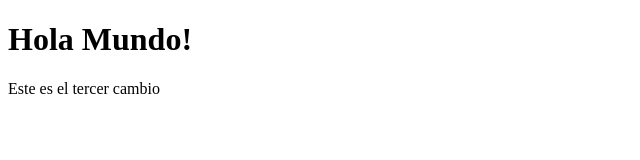
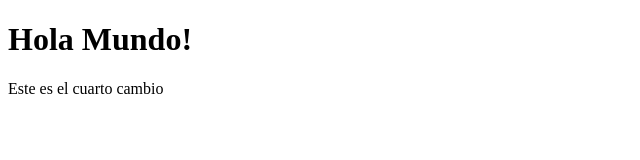
Before and after one commit to milanesadesoja/prueba, a plain HTML site: page index.html in a window 1280 px wide. Shown: the full height of the page, 0-640 px from the left. Drawn offline with Linux system fonts and the light colour scheme.

Commit message:
4to cambio

```diff
--- a/index.html
+++ b/index.html
@@ -7,6 +7,6 @@
 </head>
 <body>
 	<h1>Hola Mundo!</h1>
-	Este es el tercer cambio
+	Este es el cuarto cambio
 </body>
 </html>
```
